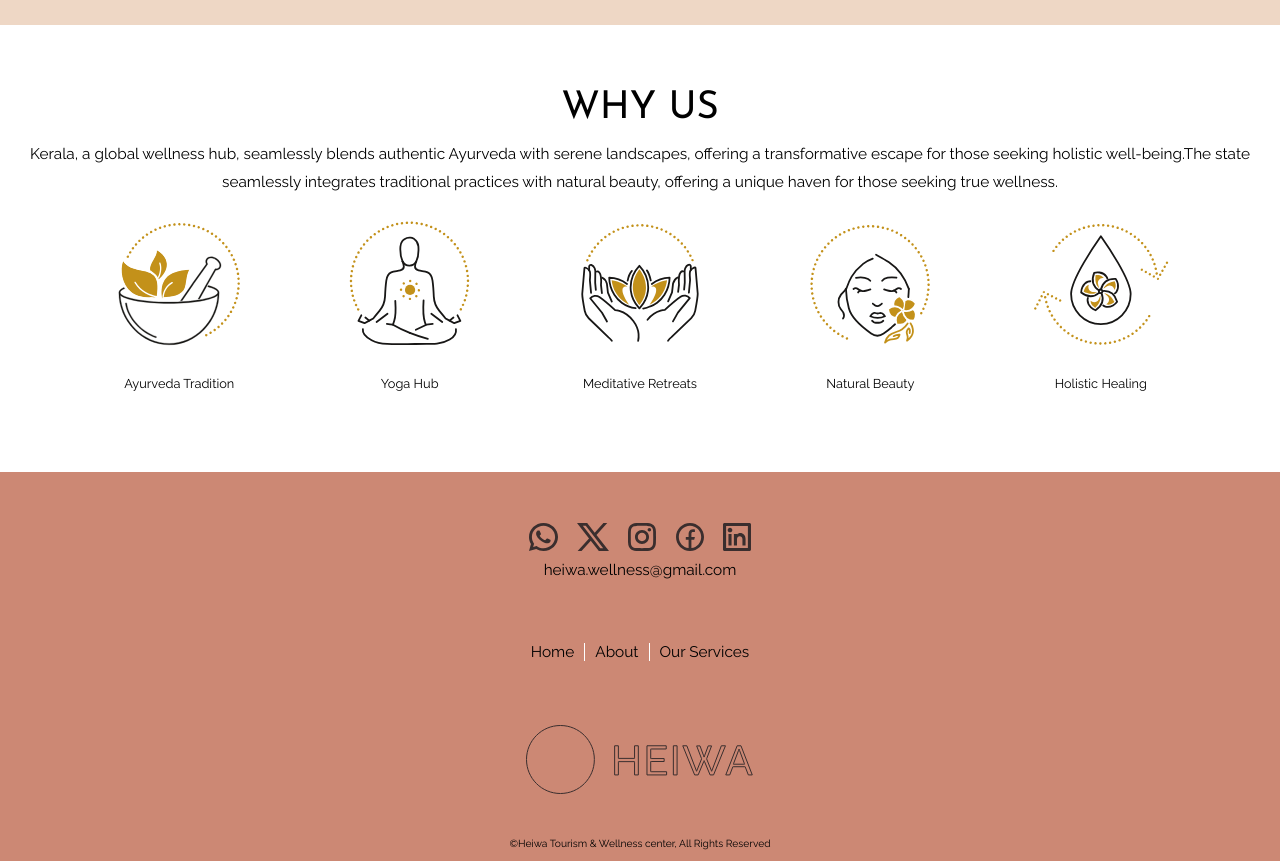
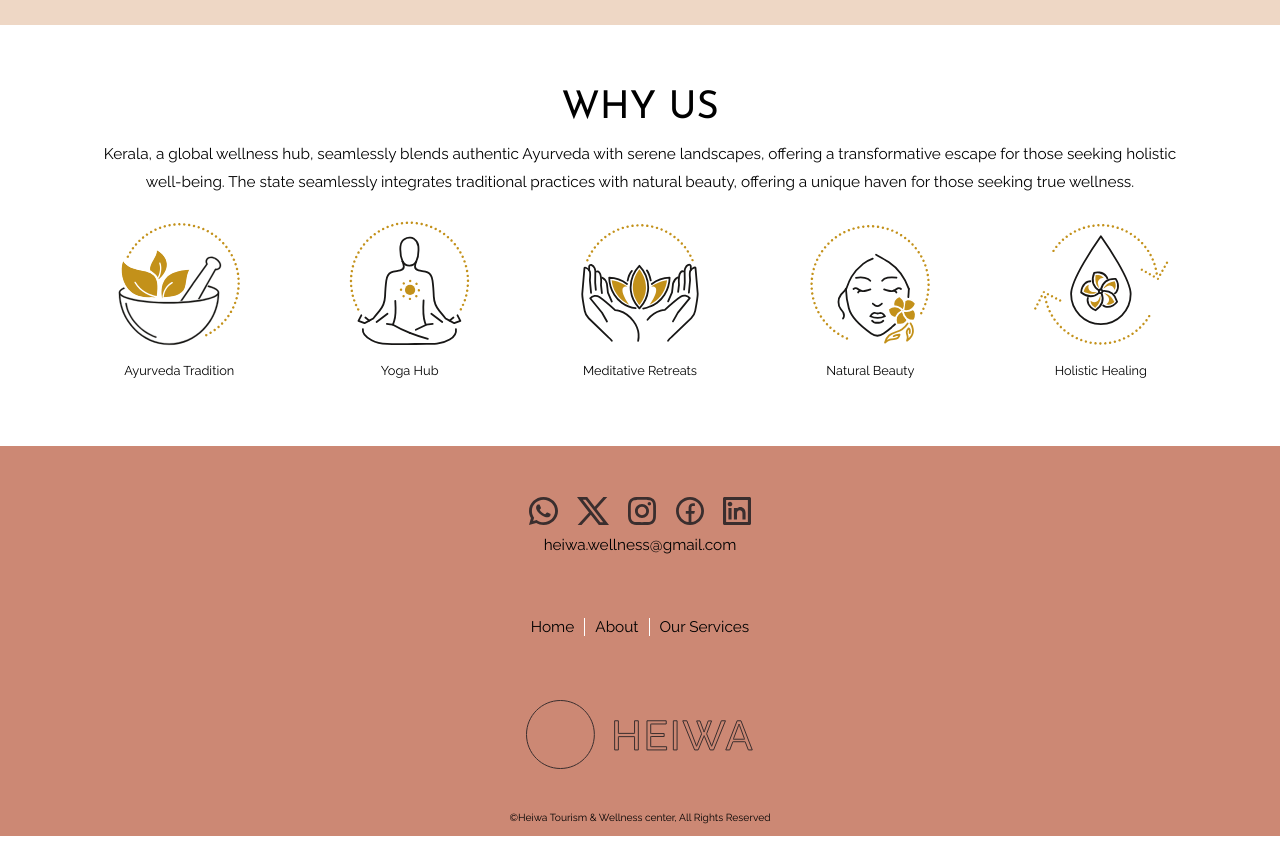
Before and after one commit to amal-selvakumar/Heiwa, a React (Create React App) app: page / in a window 1280 px wide. Shown: the part 2860-3721 px from the top of the page. After the commit the page ends 3696 px from the top, so only its background shows below. Built offline with nearby package versions, Linux system fonts and the light colour scheme.

Commit message:
Minor fixes.

```diff
--- a/src/pages/home/Home.css
+++ b/src/pages/home/Home.css
@@ -358,7 +358,7 @@
 
 .why-us-section p {
     font-size: var(--parSize);
-    padding: 1vw 0;
+    padding: 1vw 8vw;
     line-height: 1.8;
 }
 
@@ -385,5 +385,6 @@
 }
 
 .why-us-card p {
+    padding: 0;
     font-size: 1vw;
 }
--- a/src/pages/home/Home.jsx
+++ b/src/pages/home/Home.jsx
@@ -206,7 +206,7 @@ function Home() {
         <p>
           Kerala, a global wellness hub, seamlessly blends authentic Ayurveda
           with serene landscapes, offering a transformative escape for those
-          seeking holistic well-being.The state seamlessly integrates
+          seeking holistic well-being. The state seamlessly integrates
           traditional practices with natural beauty, offering a unique haven for
           those seeking true wellness.
         </p>
```
